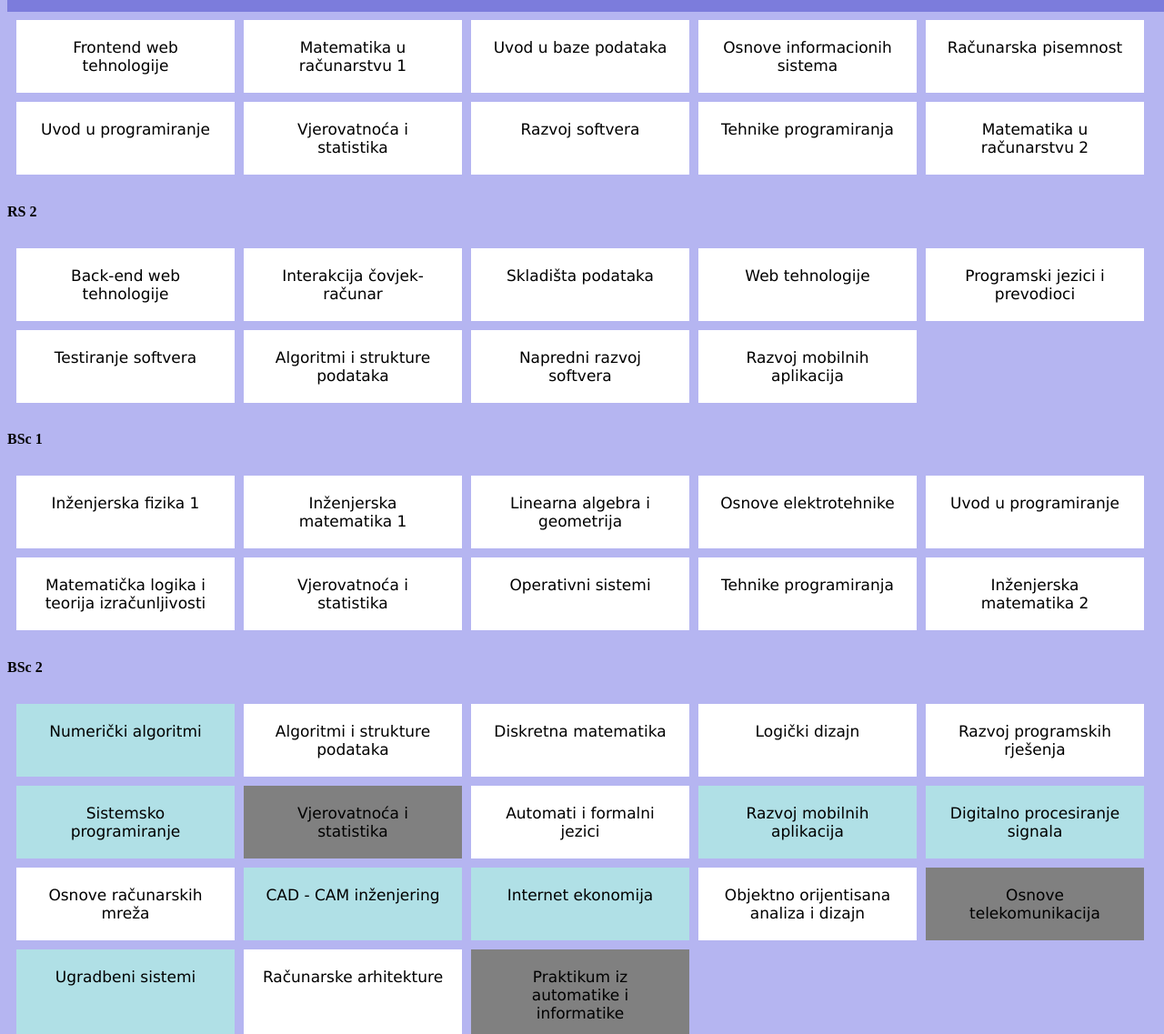
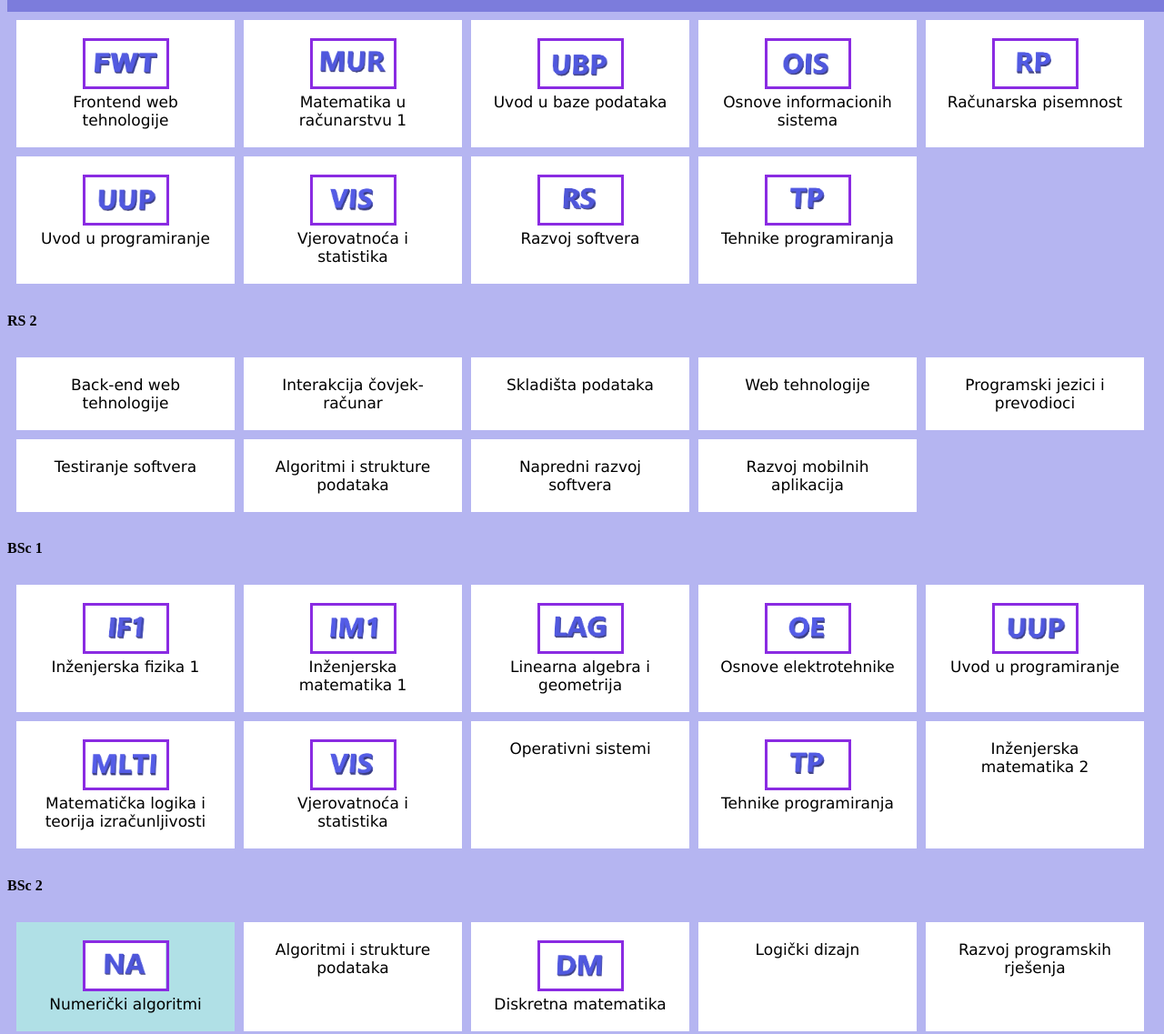
Before and after one commit to anezovic1/attendance-tracker, a plain HTML site: page html/predmet.html in a window 1280 px wide. Shown: the part 184-1321 px from the top of the page at 91% size. Drawn offline with Linux system fonts and the light colour scheme.

Commit message:
Dodane su ikonice za neke predmete.

```diff
--- a/css/predmet.css
+++ b/css/predmet.css
@@ -61,3 +61,10 @@ header li {
 .izborni {
     background-color: powderblue;
 }
+
+img {
+    width: 89px;
+    height: 50px;
+    object-fit: contain;
+    border: solid blueviolet;
+}
--- a/html/predmet.html
+++ b/html/predmet.html
@@ -69,16 +69,51 @@
                     <h4 id="rs_1ri">RS 1</h4>
 
                     <div class="container">
-                        <div class="obavezni">Frontend web tehnologije</div>
-                        <div class="obavezni">Matematika u računarstvu 1</div>
-                        <div class="obavezni">Uvod u baze podataka</div>
-                        <div class="obavezni">Osnove informacionih sistema</div>
-                        <div class="obavezni">Računarska pisemnost</div>
-                        <div class="obavezni">Uvod u programiranje</div>
-                        <div class="obavezni">Vjerovatnoća i statistika</div>
-                        <div class="obavezni">Razvoj softvera</div>
-                        <div class="obavezni">Tehnike programiranja</div>
-                        <div class="obavezni">Matematika u računarstvu 2</div>
+                        <div class="obavezni">
+                            <img src="../ikonice/FWT.png" alt="FWT">
+                            <br>
+                            Frontend web tehnologije
+                        </div>
+                        <div class="obavezni">
+                            <img src="../ikonice/MUR.png" alt="MUR">
+                            <br>
+                            Matematika u računarstvu 1
+                        </div>
+                        <div class="obavezni">
+                            <img src="../ikonice/UBP.png" alt="UBP">
+                            <br>
+                            Uvod u baze podataka
+                        </div>
+                        <div class="obavezni">
+                            <img src="../ikonice/OIS.png" alt="OIS">
+                            <br>
+                            Osnove informacionih sistema
+                        </div>
+                        <div class="obavezni">
+                            <img src="../ikonice/RP.png" alt="RP">
+                            <br>
+                            Računarska pisemnost
+                        </div>
+                        <div class="obavezni">
+                            <img src="../ikonice/UUP.png" alt="UUP">
+                            <br>
+                            Uvod u programiranje
+                        </div>
+                        <div class="obavezni">
+                            <img src="../ikonice/VIS.png" alt="VIS">
+                            <br>
+                            Vjerovatnoća i statistika
+                        </div>
+                        <div class="obavezni">
+                            <img src="../ikonice/RS.png" alt="RS">
+                            <br>
+                            Razvoj softvera
+                        </div>
+                        <div class="obavezni">
+                            <img src="../ikonice/TP.png" alt="TP">
+                            <br>
+                            Tehnike programiranja
+                        </div>
                     </div>
                 </div>
 
@@ -102,15 +137,47 @@
                     <h4 id="bsc_1ri">BSc 1</h4>
 
                     <div class="container">
-                        <div class="obavezni">Inženjerska fizika 1</div>
-                        <div class="obavezni">Inženjerska matematika 1</div>
-                        <div class="obavezni">Linearna algebra i geometrija</div>
-                        <div class="obavezni">Osnove elektrotehnike</div>
-                        <div class="obavezni">Uvod u programiranje</div>
-                        <div class="obavezni">Matematička logika i teorija izračunljivosti</div>
-                        <div class="obavezni">Vjerovatnoća i statistika</div>
+                        <div class="obavezni">
+                            <img src="../ikonice/IF1.png" alt="IF1">
+                            <br>
+                            Inženjerska fizika 1
+                        </div>
+                        <div class="obavezni">
+                            <img src="../ikonice/IM1.png" alt="IM">
+                            <br>
+                            Inženjerska matematika 1
+                        </div>
+                        <div class="obavezni">
+                            <img src="../ikonice/LAG.png" alt="LAG">
+                            <br>
+                            Linearna algebra i geometrija
+                        </div>
+                        <div class="obavezni">
+                            <img src="../ikonice/OE.png" alt="OE">
+                            <br>
+                            Osnove elektrotehnike
+                        </div>
+                        <div class="obavezni">
+                            <img src="../ikonice/UUP.png" alt="UUP">
+                            <br>
+                            Uvod u programiranje
+                        </div>
+                        <div class="obavezni">
+                            <img src="../ikonice/MLTI.png" alt="MLTI">
+                            <br>
+                            Matematička logika i teorija izračunljivosti
+                        </div>
+                        <div class="obavezni">
+                            <img src="../ikonice/VIS.png" alt="VIS">
+                            <br>
+                            Vjerovatnoća i statistika
+                        </div>
                         <div class="obavezni">Operativni sistemi</div>
-                        <div class="obavezni">Tehnike programiranja</div>
+                        <div class="obavezni">
+                            <img src="../ikonice/TP.png" alt="TP">
+                            <br>
+                            Tehnike programiranja
+                        </div>
                         <div class="obavezni">Inženjerska matematika 2</div>
                     </div>
                 </div>
@@ -119,13 +186,25 @@
                     <h4 id="bsc_2ri">BSc 2</h4>
 
                     <div class="container">
-                        <div class="izborni">Numerički algoritmi</div>
+                        <div class="izborni">
+                            <img src="../ikonice/NA.png" alt="NA">
+                            <br>
+                            Numerički algoritmi
+                        </div>
                         <div class="obavezni">Algoritmi i strukture podataka</div>
-                        <div class="obavezni">Diskretna matematika</div>
+                        <div class="obavezni">
+                            <img src="../ikonice/DM.png" alt="DM">
+                            <br>
+                            Diskretna matematika
+                        </div>
                         <div class="obavezni">Logički dizajn</div>
                         <div class="obavezni">Razvoj programskih rješenja</div>
                         <div class="izborni">Sistemsko programiranje</div>
-                        <div class="neIde">Vjerovatnoća i statistika</div>
+                        <div class="neIde">
+                            <img src="../ikonice/VIS.png" alt="VIS">
+                            <br>
+                            Vjerovatnoća i statistika
+                        </div>
                         <div class="obavezni">Automati i formalni jezici</div>
                         <div class="izborni">Razvoj mobilnih aplikacija</div>
                         <div class="izborni">Digitalno procesiranje signala</div>
@@ -207,14 +286,34 @@
                     <h4 id="bsc_1ee">BSc 1</h4>
 
                     <div class="container">
-                        <div class="obavezni">Inženjerska fizika 1</div>
-                        <div class="obavezni">Inženjerska matematika 1</div>
-                        <div class="obavezni">Linearna algebra i geometrija</div>
-                        <div class="obavezni">Osnove elektrotehnike</div>
+                        <div class="obavezni">
+                            <img src="../ikonice/IF1.png" alt="IF1">
+                            <br>
+                            Inženjerska fizika 1
+                        </div>
+                        <div class="obavezni">
+                            <img src="../ikonice/IM1.png" alt="IM">
+                            <br>
+                            Inženjerska matematika 1
+                        </div>
+                        <div class="obavezni">
+                            <img src="../ikonice/LAG.png" alt="LAG">
+                            <br>
+                            Linearna algebra i geometrija
+                        </div>
+                        <div class="obavezni">
+                            <img src="../ikonice/OE.png" alt="OE">
+                            <br>
+                            Osnove elektrotehnike
+                        </div>
                         <div class="obavezni">Osnove računarstva</div>
                         <div class="obavezni">Elektronički elementi i sklopovi</div>
                         <div class="obavezni">Električni krugovi 1</div>
-                        <div class="obavezni">Tehnike programiranja</div>
+                        <div class="obavezni">
+                            <img src="../ikonice/TP.png" alt="TP">
+                            <br>
+                            Tehnike programiranja
+                        </div>
                         <div class="obavezni">Inženjerska matematika 2</div>
                     </div>
                 </div>
@@ -268,14 +367,38 @@
                     <h4 id="bsc_1aie">BSc 1</h4>
 
                     <div class="container">
-                        <div class="obavezni">Inženjerska fizika 1</div>
-                        <div class="obavezni">Inženjerska matematika 1</div>
-                        <div class="obavezni">Linearna algebra i geometrija</div>
-                        <div class="obavezni">Osnove elektrotehnike</div>
-                        <div class="obavezni">Uvod u programiranje</div>
+                        <div class="obavezni">
+                            <img src="../ikonice/IF1.png" alt="IF1">
+                            <br>
+                            Inženjerska fizika 1
+                        </div>
+                        <div class="obavezni">
+                            <img src="../ikonice/IM1.png" alt="IM">
+                            <br>
+                            Inženjerska matematika 1
+                        </div>
+                        <div class="obavezni">
+                            <img src="../ikonice/LAG.png" alt="LAG">
+                            <br>
+                            Linearna algebra i geometrija
+                        </div>
+                        <div class="obavezni">
+                            <img src="../ikonice/OE.png" alt="OE">
+                            <br>
+                            Osnove elektrotehnike
+                        </div>
+                        <div class="obavezni">
+                            <img src="../ikonice/UUP.png" alt="UUP">
+                            <br>
+                            Uvod u programiranje
+                        </div>
                         <div class="obavezni">Elektronički elementi i sklopovi</div>
                         <div class="obavezni">Električni krugovi 1</div>
-                        <div class="obavezni">Tehnike programiranja</div>
+                        <div class="obavezni">
+                            <img src="../ikonice/TP.png" alt="TP">
+                            <br>
+                            Tehnike programiranja
+                        </div>
                         <div class="obavezni">Inženjerska matematika 2</div>
                     </div>
 
@@ -288,7 +411,11 @@
                         <div class="obavezni">Analogna elektronika</div>
                         <div class="izborni">Dinamički sistemi</div>
                         <div class="izborni">Dinamika fluida i toplotnih sistema</div>
-                        <div class="neIde">Diskretna matematika</div>
+                        <div class="neIde">
+                            <img src="../ikonice/DM.png" alt="DM">
+                            <br>
+                            Diskretna matematika
+                        </div>
                         <div class="obavezni">Električna mjerenja</div>
                         <div class="obavezni">Električni krugovi 2</div>
                         <div class="obavezni">Inženjerska matematika 3</div>
@@ -362,15 +489,35 @@
                     <h4 id="bsc_1tk">BSc 1</h4>
 
                     <div class="container">
-                        <div class="obavezni">Inženjerska fizika 1</div>
-                        <div class="obavezni">Inženjerska matematika 1</div>
-                        <div class="obavezni">Linearna algebra i geometrija</div>
-                        <div class="obavezni">Osnove elektrotehnike</div>
+                        <div class="obavezni">
+                            <img src="../ikonice/IF1.png" alt="IF1">
+                            <br>
+                            Inženjerska fizika 1
+                        </div>
+                        <div class="obavezni">
+                            <img src="../ikonice/IM1.png" alt="IM">
+                            <br>
+                            Inženjerska matematika 1
+                        </div>
+                        <div class="obavezni">
+                            <img src="../ikonice/LAG.png" alt="LAG">
+                            <br>
+                            Linearna algebra i geometrija
+                        </div>
+                        <div class="obavezni">
+                            <img src="../ikonice/OE.png" alt="OE">
+                            <br>
+                            Osnove elektrotehnike
+                        </div>
                         <div class="obavezni">Osnove računarstva</div>
                         <div class="obavezni">Uvod u programiranje</div>
                         <div class="obavezni">Elektronički elemnti i sklopovi</div>
                         <div class="obavezni">Električni krugovi 1</div>
-                        <div class="obavezni">Tehnike programiranja</div>
+                        <div class="obavezni">
+                            <img src="../ikonice/TP.png" alt="TP">
+                            <br>
+                            Tehnike programiranja
+                        </div>
                         <div class="obavezni">Inženjerska matematika 2</div>
                     </div>
                 </div>
```
Also changed, not shown: ikonice/DM.png (added), ikonice/FWT.png (added), ikonice/IF1.png (added), ikonice/IM1.png (added), ikonice/LAG.png (added), ikonice/MLTI.png (added), ikonice/MUR.png (added), ikonice/NA.png (added), ikonice/OE.png (added), ikonice/OIS.png (added), ikonice/RP.png (added), ikonice/RS.png (added), ikonice/TP.png (added), ikonice/UBP.png (added), 2 more files.
